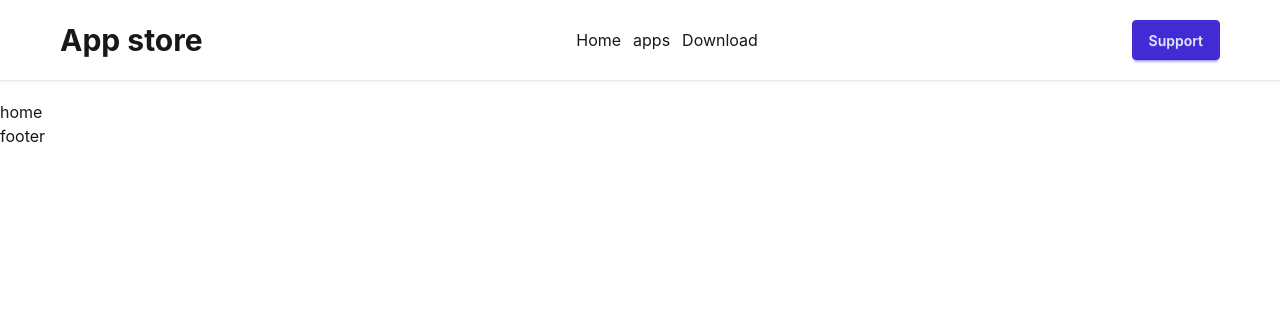
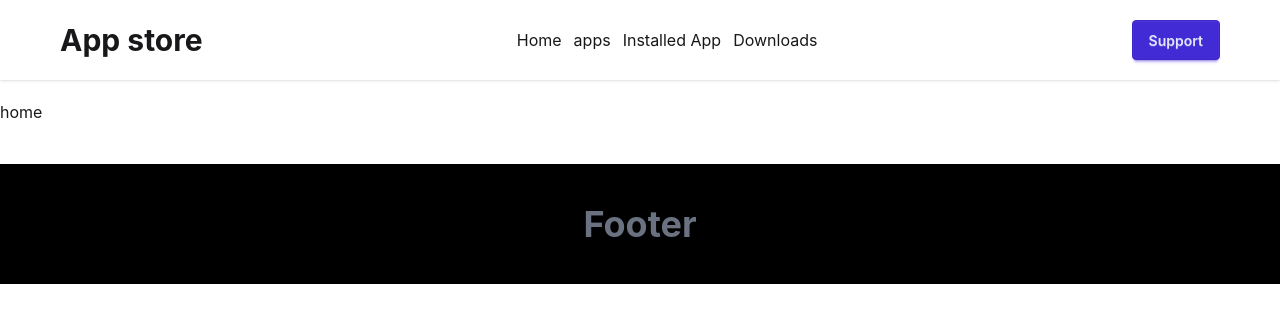
Before and after one commit to ryousufrahman/app-store, a React (Vite) app: page / in a window 1280 px wide. Shown: the top 322 px of the page. Built offline with nearby package versions, Linux system fonts and the light colour scheme.

Commit message:
added footer

```diff
--- a/src/Components/shared/Footer.jsx
+++ b/src/Components/shared/Footer.jsx
@@ -2,8 +2,8 @@ import React from 'react';
 
 const Footer = () => {
     return (
-        <div>
-            footer
+        <div className='bg-black mt-10 p-10'>
+            <h2 className='text-4xl font-bold text-gray-500 text-center'>Footer</h2>
         </div>
     );
 };
--- a/src/Components/shared/Navbar.jsx
+++ b/src/Components/shared/Navbar.jsx
@@ -11,7 +11,8 @@ const Navbar = () => {
                 <ul className='flex gap-3'>
                     <li><NavLink to={'/'}>Home</NavLink></li>
                     <li><NavLink to={'/apps'}>apps</NavLink></li>
-                    <li><NavLink to={'/error'}>Download</NavLink></li>
+                    <li><NavLink to={'/installedApp'}>Installed App</NavLink></li>
+                    <li><NavLink to={'/error'}>Downloads</NavLink></li>
 
                 </ul>
                 <div>
--- a/src/main.jsx
+++ b/src/main.jsx
@@ -6,6 +6,7 @@ import { RouterProvider } from 'react-router'
 import Layout from './Layout/Layout'
 import Home from './pages/Home/Home'
 import App from './pages/Apps/App'
+import InstalledApp from './pages/Apps/Installedapp/InstalledApp'
 
 const router = createBrowserRouter([
 
@@ -20,6 +21,10 @@ const router = createBrowserRouter([
       {
         path : '/apps',
         element : <App></App>
+      } ,
+      {
+        path : '/installedApp' ,
+        element : <InstalledApp></InstalledApp>
       }
     ]
   }
--- /dev/null
+++ b/src/pages/Apps/Installedapp/InstalledApp.jsx
@@ -0,0 +1,11 @@
+import React from 'react';
+
+const InstalledApp = () => {
+    return (
+        <div>
+            Installed app
+        </div>
+    );
+};
+
+export default InstalledApp;
```
